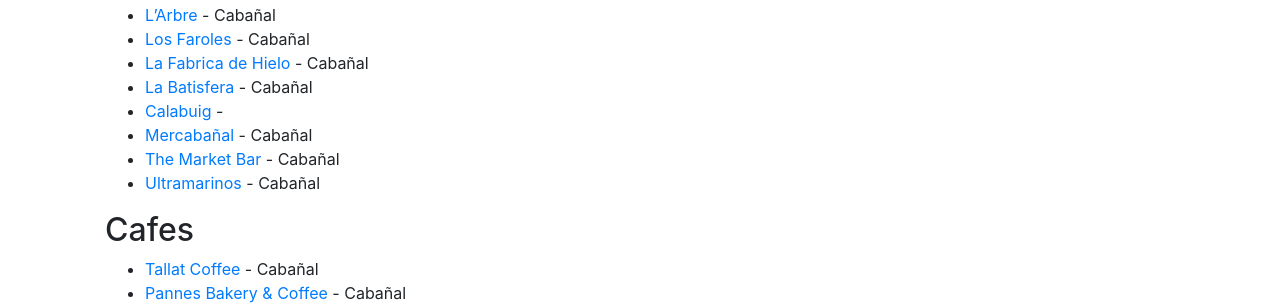
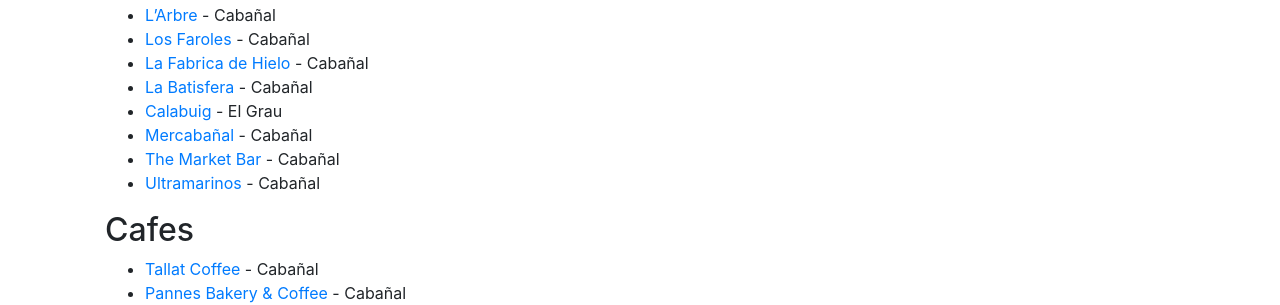
Before and after one commit to jakejnx/publats.com, a Jekyll site: the page built from reviews.md, in a window 1280 px wide. Shown: the part 220-525 px from the top of the page. Built offline with Jekyll 4.4.1, drawn with Linux system fonts in a browser that asks for light colours; nearby versions of some CDN libraries.

Commit message:
Updated Calabuig

```diff
--- a/_bars/calabuig.markdown
+++ b/_bars/calabuig.markdown
@@ -1,6 +1,8 @@
 ---
 title: Calabuig
 date: 2020-06-24 03:17:00 +02:00
+tags:
+- El Grau
 ---
 
 ![20190907_172126.jpg](/uploads/20190907_172126.jpg)
```
